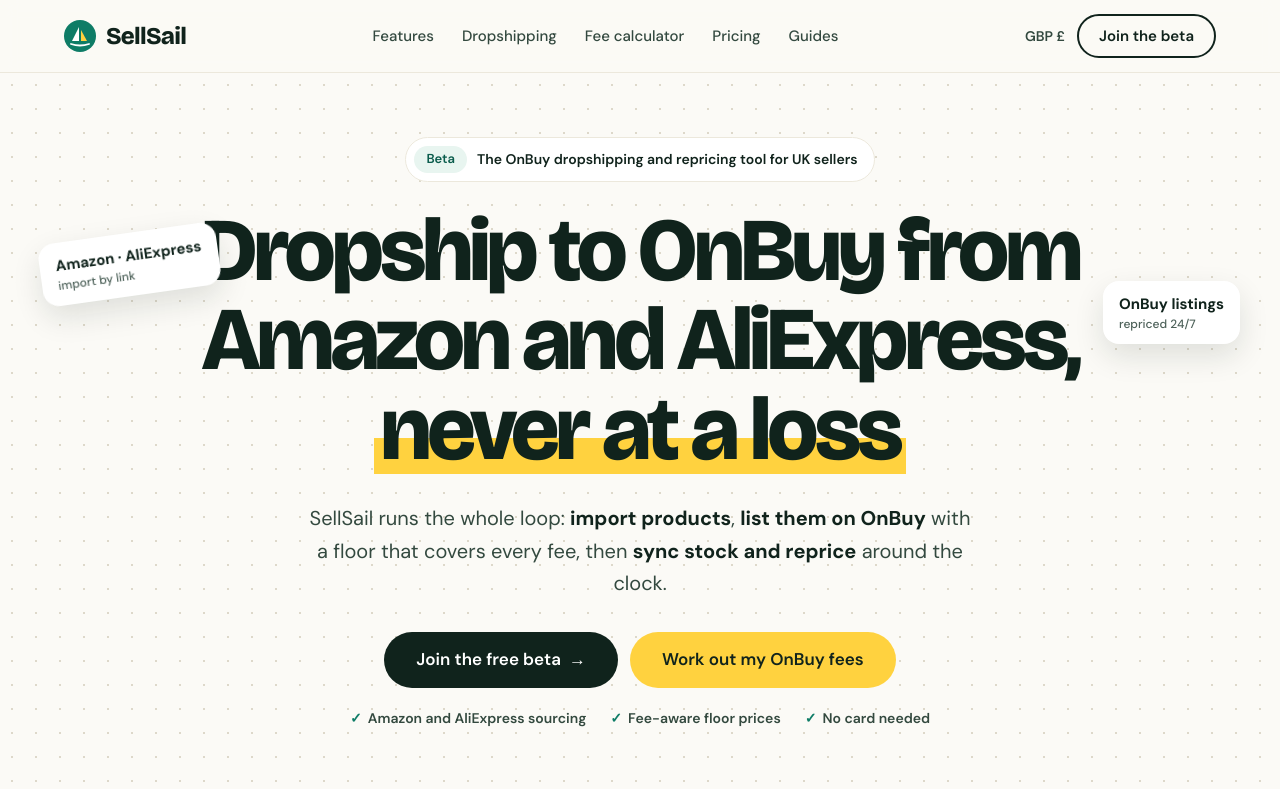
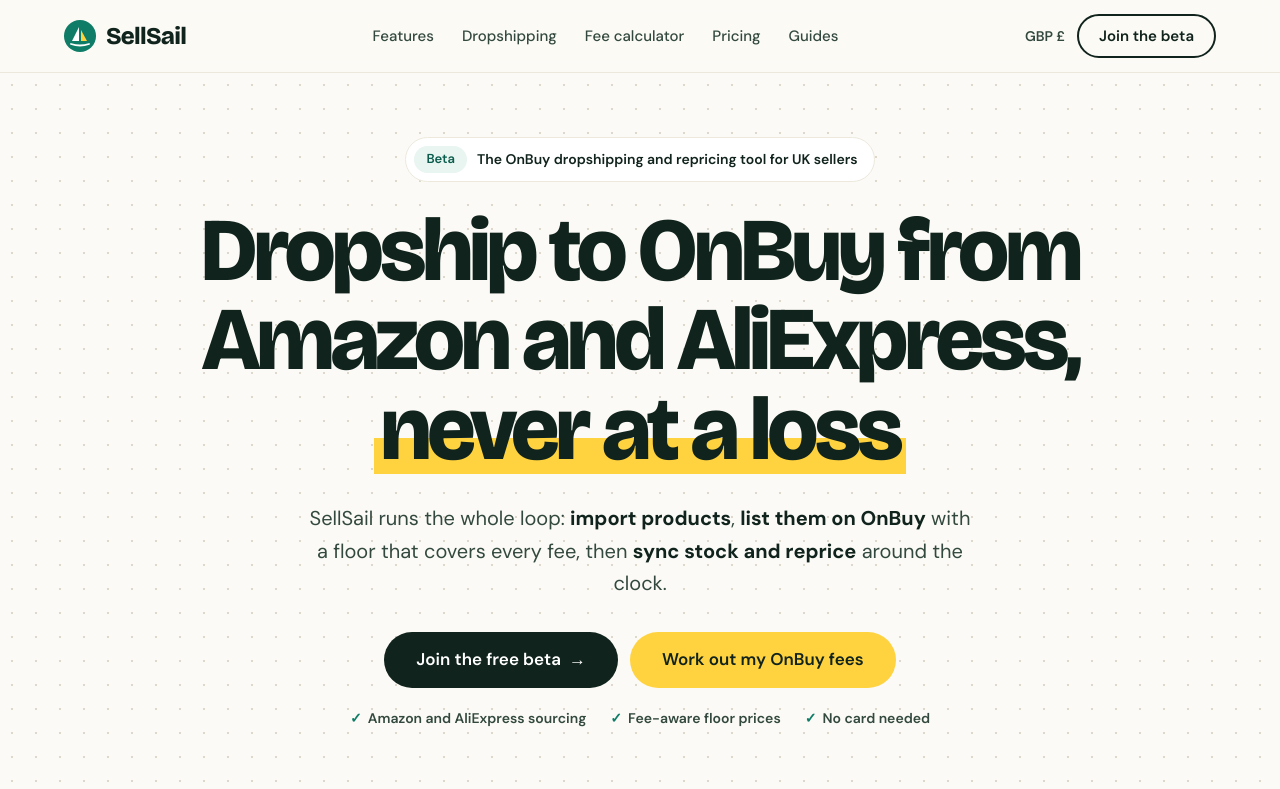
Before and after one commit to ranawseef/sellsail, a Next.js app: page / in a window 1280 px wide. Shown: the top 789 px of the page. Built offline with nearby package versions, Linux system fonts and the light colour scheme.

Commit message:
Keep hero chips off the headline below 1536px; title the 404 page
Co-Authored-By: Claude Opus 5.5 <noreply@anthropic.com>

```diff
--- a/src/app/not-found.tsx
+++ b/src/app/not-found.tsx
@@ -1,5 +1,8 @@
+import type { Metadata } from "next";
 import Link from "next/link";
 import { buttonVariants } from "@/components/ui/button";
+
+export const metadata: Metadata = { title: "Page not found" };
 
 export default function NotFound() {
   return (
--- a/src/components/home/hero.tsx
+++ b/src/components/home/hero.tsx
@@ -48,7 +48,7 @@ export function Hero() {
 
         <div
           aria-hidden="true"
-          className="absolute top-40 left-0 hidden animate-bob rounded-2xl bg-white px-4 py-3 text-left text-[15px] font-bold shadow-[0_12px_30px_rgba(16,35,28,.12)] xl:block"
+          className="absolute top-40 left-0 hidden animate-bob rounded-2xl bg-white px-4 py-3 text-left text-[15px] font-bold shadow-[0_12px_30px_rgba(16,35,28,.12)] 2xl:block"
           style={{ "--r": "-8deg" } as React.CSSProperties}
         >
           Amazon · AliExpress
@@ -56,7 +56,7 @@ export function Hero() {
         </div>
         <div
           aria-hidden="true"
-          className="absolute top-52 right-0 hidden animate-bob rounded-2xl bg-white px-4 py-3 text-left text-[15px] font-bold shadow-[0_12px_30px_rgba(16,35,28,.12)] [animation-delay:1.2s] xl:block"
+          className="absolute top-52 right-0 hidden animate-bob rounded-2xl bg-white px-4 py-3 text-left text-[15px] font-bold shadow-[0_12px_30px_rgba(16,35,28,.12)] [animation-delay:1.2s] 2xl:block"
           style={{ "--r": "7deg" } as React.CSSProperties}
         >
           OnBuy listings
```
